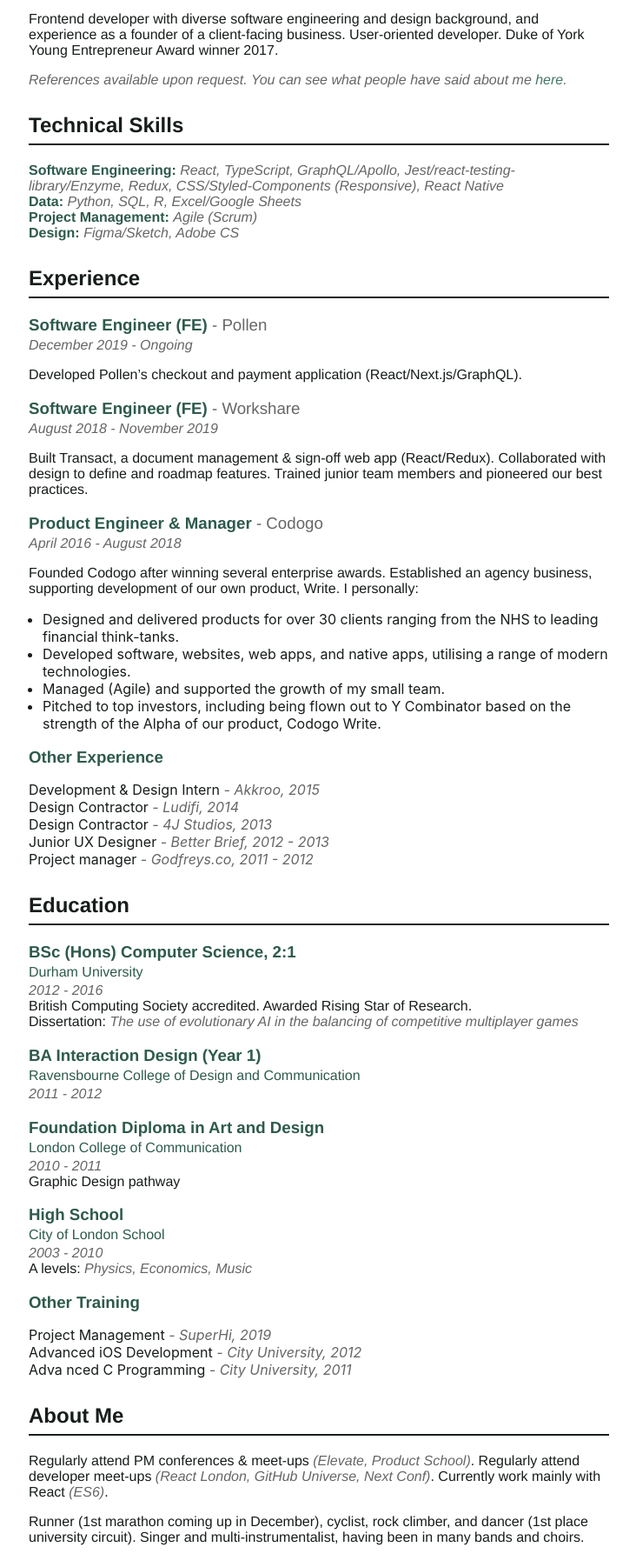
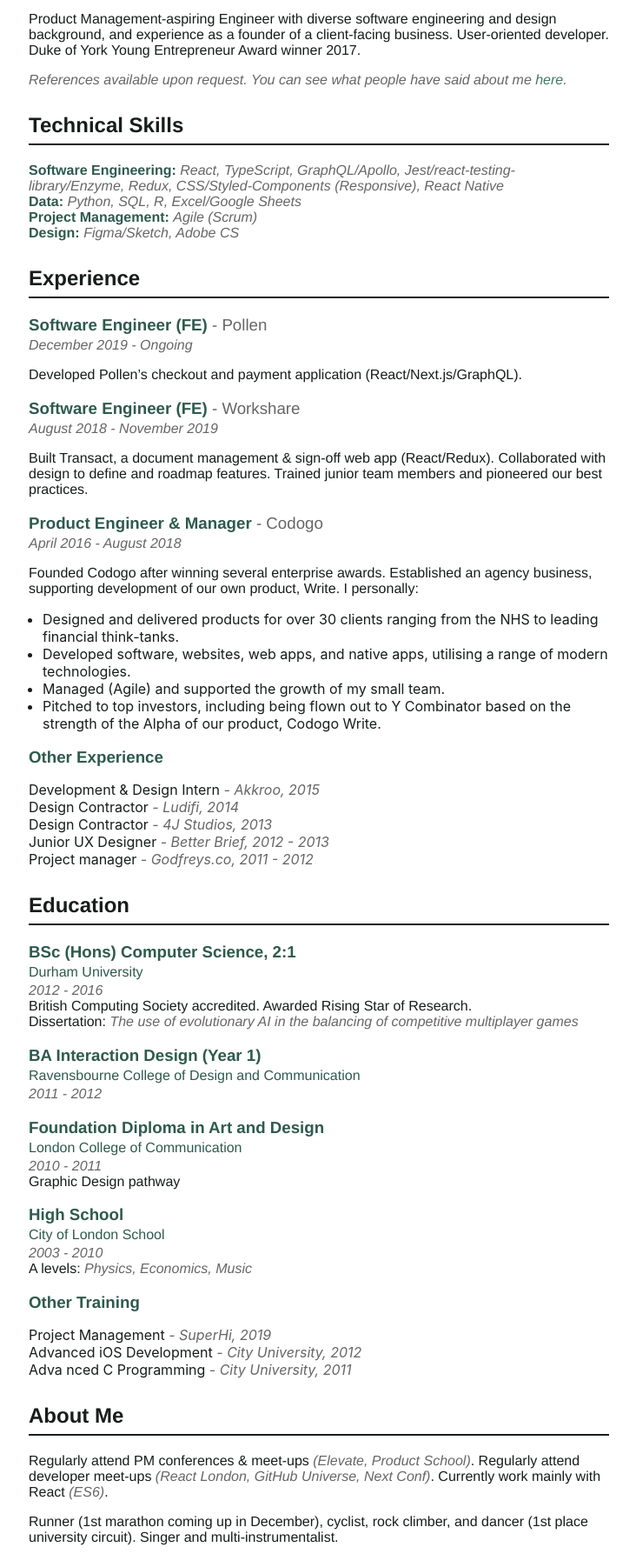
Before and after one commit to mcclowes/cv, a website: page index.html in a window 1280 px wide. Shown: the part 98-1900 px from the top of the page at 87% size, without its empty margins (273-1005 px from the left). Drawn offline with Linux system fonts and the light colour scheme.

Commit message:
[feat] husky

```diff
--- a/index.html
+++ b/index.html
@@ -161,7 +161,7 @@
 				<div class="pages">
 					<div class="page" id="p1"><h1 id="max-clayton-clowes">Max Clayton Clowes</h1>
 <p><a href="mailto:maxcc@me.com">maxcc@me.com</a> · <a href="tel:+447976136097">+44 (0) 7976 136 097</a> · <a href="https://mcclowes.com">mcclowes.com</a>  </p>
-<p>Frontend developer with diverse software engineering and design background, and experience as a founder of a client-facing business. User-oriented developer. Duke of York Young Entrepreneur Award winner 2017.</p>
+<p>Product Management-aspiring Engineer with diverse software engineering and design background, and experience as a founder of a client-facing business. User-oriented developer. Duke of York Young Entrepreneur Award winner 2017.</p>
 <p><em>References available upon request. You can see what people have said about me <a href="https://github.com/mcclowes/mcclowes/blob/master/recommendations.md">here</a>.</em></p>
 <h2 id="technical-skills">Technical Skills</h2>
 <p><strong>Software Engineering:</strong> <em>React, TypeScript, GraphQL/Apollo, Jest/react-testing-library/Enzyme, Redux, CSS/Styled-Components (Responsive), React Native</em><br><strong>Data:</strong> <em>Python, SQL, R, Excel/Google Sheets</em><br><strong>Project Management:</strong> <em>Agile (Scrum)</em><br><strong>Design:</strong> <em>Figma/Sketch, Adobe CS</em></p>
@@ -211,7 +211,7 @@
 </ul>
 <h2 id="about-me">About Me</h2>
 <p>Regularly attend PM conferences &amp; meet-ups <em>(Elevate, Product School)</em>. Regularly attend developer meet-ups <em>(React London, GitHub Universe, Next Conf)</em>. Currently work mainly with React <em>(ES6)</em>.</p>
-<p>Runner (1st marathon coming up in December), cyclist, rock climber, and dancer (1st place university circuit). Singer and multi-instrumentalist, having been in many bands and choirs.</p>
+<p>Runner (1st marathon coming up in December), cyclist, rock climber, and dancer (1st place university circuit). Singer and multi-instrumentalist.</p>
 </div>
 				</div>
 			</body>
```
Also changed, not shown: README.md, 1 other file.
